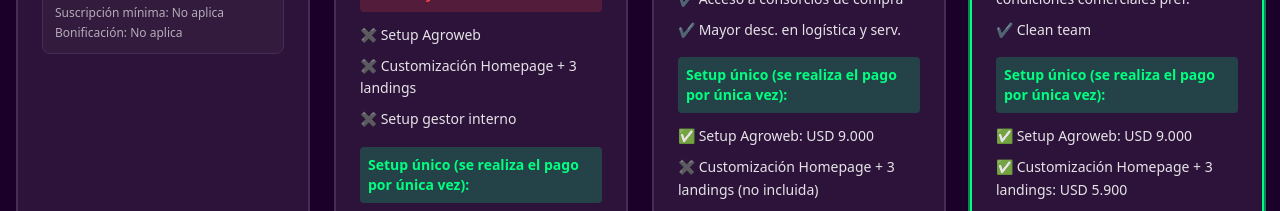
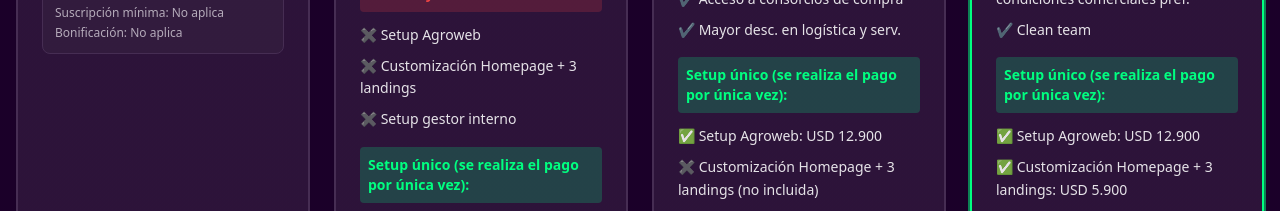
Before and after one commit to MerMenchon/aesthetic-category-requests, a React (Vite) app: page / in a window 1280 px wide. Shown: the part 960-1171 px from the top of the page. Built offline with nearby package versions, Linux system fonts and the light colour scheme.

Commit message:
Code edited in Lovable Code Editor
Edited UI in Lovable

```diff
--- a/src/pages/Index.tsx
+++ b/src/pages/Index.tsx
@@ -172,7 +172,7 @@ const PLAN_CONFIGURATIONS = {
       subtitle: "Tu negocio se destaca en el canal digital",
       price: "USD 4.950",
       features: ["✔️ Marketplace B2C y B2B", "✔️ AgroWebs", "✔️ Gestor interno", "✔️ Acceso a tu propia AgroWeb personalizada", "✔️ Panel de gestión para tus vendedores", "✔️ Reuniones trimestrales de performance", "✔️ Posicionamiento destacado en newsletters", "✔️ Prioridad alta en resultados de búsqueda", "✔️ Acceso a consorcios de compra", "✔️ Mayor desc. en logística y serv."],
-      setupCosts: ["✅ Setup Agroweb: USD 9.000", "✖️ Customización Homepage + 3 landings (no incluida)", "✅ Setup gestor interno: USD 5.000", "✅ Setup PDP Premium hasta 20: c/u USD 490"],
+      setupCosts: ["✅ Setup Agroweb: USD 12.900", "✖️ Customización Homepage + 3 landings (no incluida)", "✅ Setup gestor interno: USD 5.000", "✅ Setup PDP Premium hasta 20: c/u USD 490"],
       details: {
         discount: "-10%",
         subscription: "Semestral",
@@ -186,7 +186,7 @@ const PLAN_CONFIGURATIONS = {
       subtitle: "Alianza estratégica, expansión sin límites",
       price: "USD 11.950",
       features: ["✔️ Marketplace B2C y B2B", "✔️ AgroWebs", "✔️ Gestor interno", "✔️ Consultor/acomercial dedicado/a", "✔️ Posicionamiento premium en homepage y listados", "✔️ Campañas de co-branding con Bipolos", "✔️ Participación en proyectos y clientes validados", "✔️ Acceso ampliado a infra estructural logística (CDR y PUMs)", "✔️ Reuniones personalizadas y condiciones comerciales pref.", "✔️ Clean team"],
-      setupCosts: ["✅ Setup Agroweb: USD 9.000", "✅ Customización Homepage + 3 landings: USD 5.900", "✅ Setup gestor interno: USD 5.000", "✅ Setup PDP Premium hasta 50: c/u USD 490 (con 50 te bonificamos el 50%)"],
+      setupCosts: ["✅ Setup Agroweb: USD 12.900", "✅ Customización Homepage + 3 landings: USD 5.900", "✅ Setup gestor interno: USD 5.000", "✅ Setup PDP Premium hasta 50: c/u USD 490 (con 50 te bonificamos el 50%)"],
       details: {
         discount: "-20%",
         subscription: "Anual",
```
